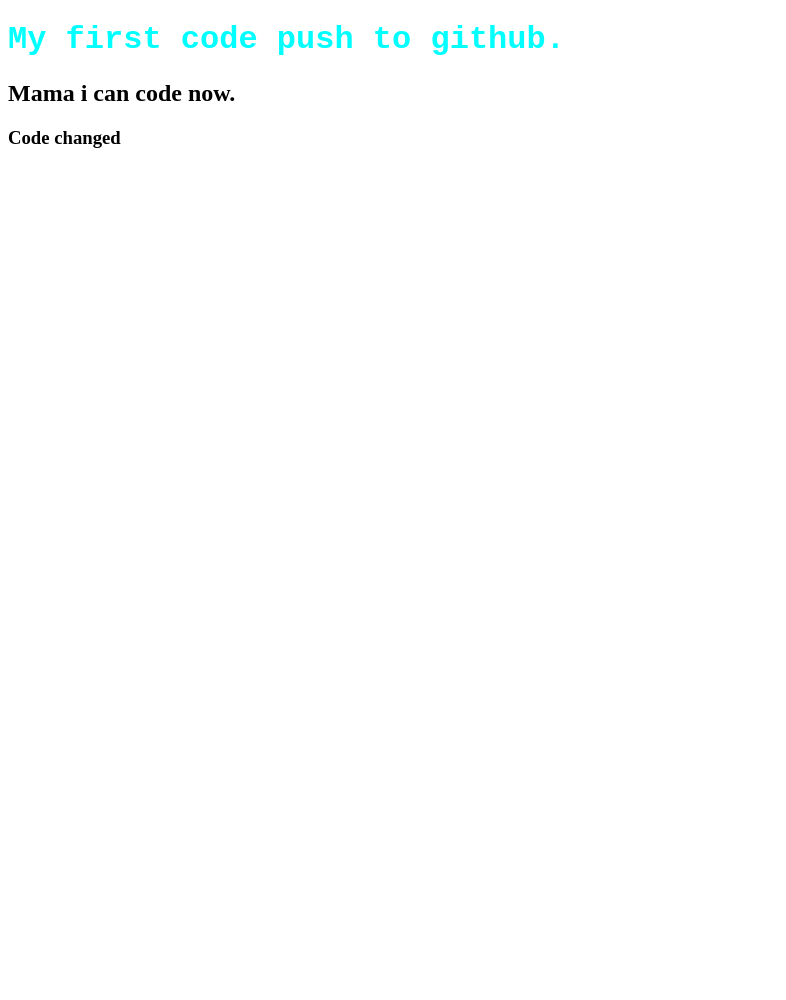
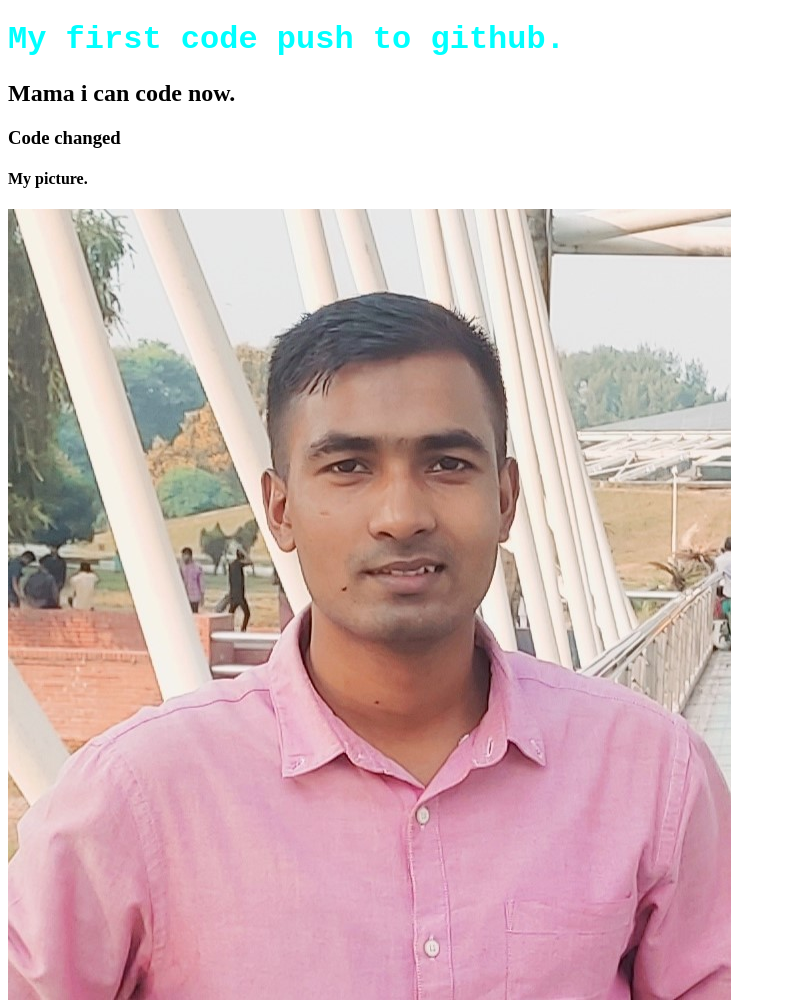
Before and after one commit to Shubratokumar/my-first-repo, a plain HTML site: page index.html in a window 1280 px wide. Shown: the whole page, without its empty margins (0-786 px from the left). Before the commit the page ends 800 px from the top, so only its background shows below. Drawn offline with Linux system fonts and the light colour scheme.

Commit message:
Image added.

```diff
--- a/index.html
+++ b/index.html
@@ -11,5 +11,7 @@
     <h1>My first code push to github.</h1>
     <h2>Mama i can code now.</h2>
     <h3>Code changed</h3>
+    <h4>My picture.</h4>
+    <img src="/Profile image.jpg" alt="img">
 </body>
 </html>
```
Also changed, not shown: Profile image.jpg (added).
